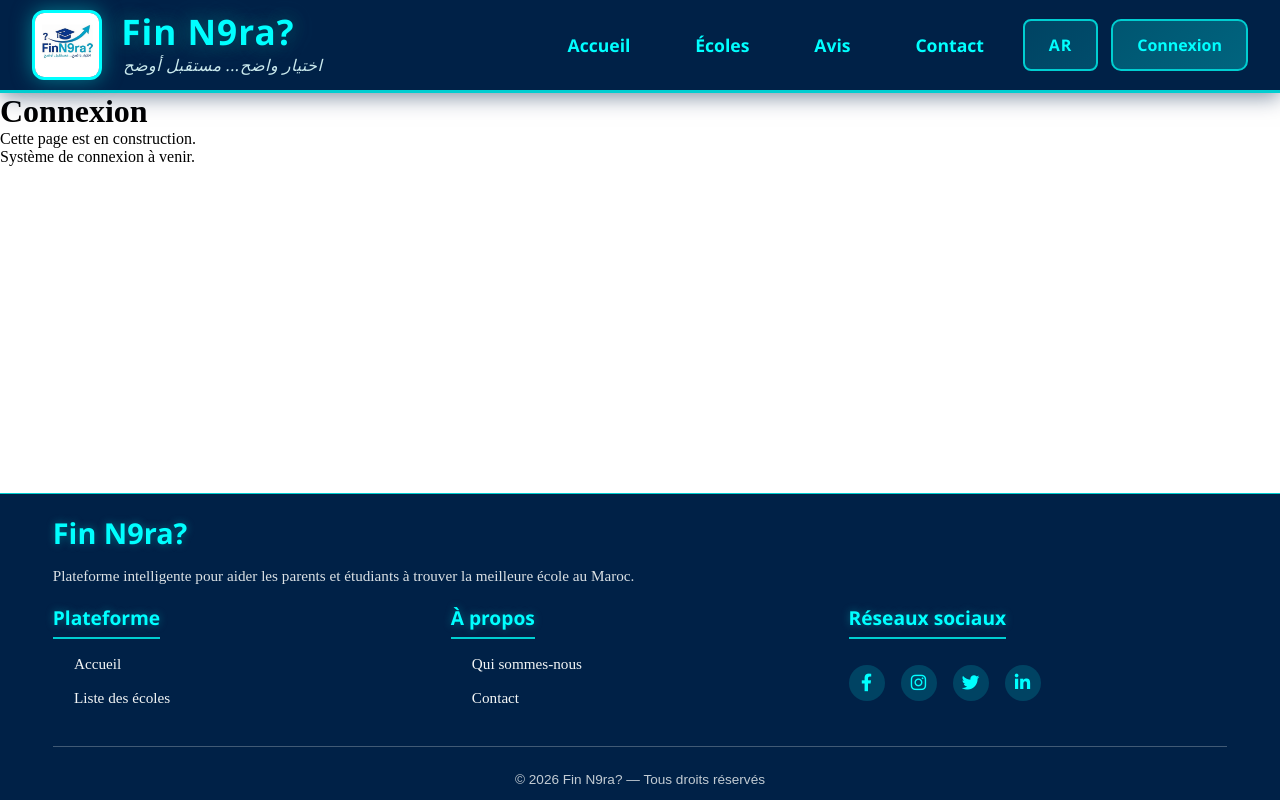
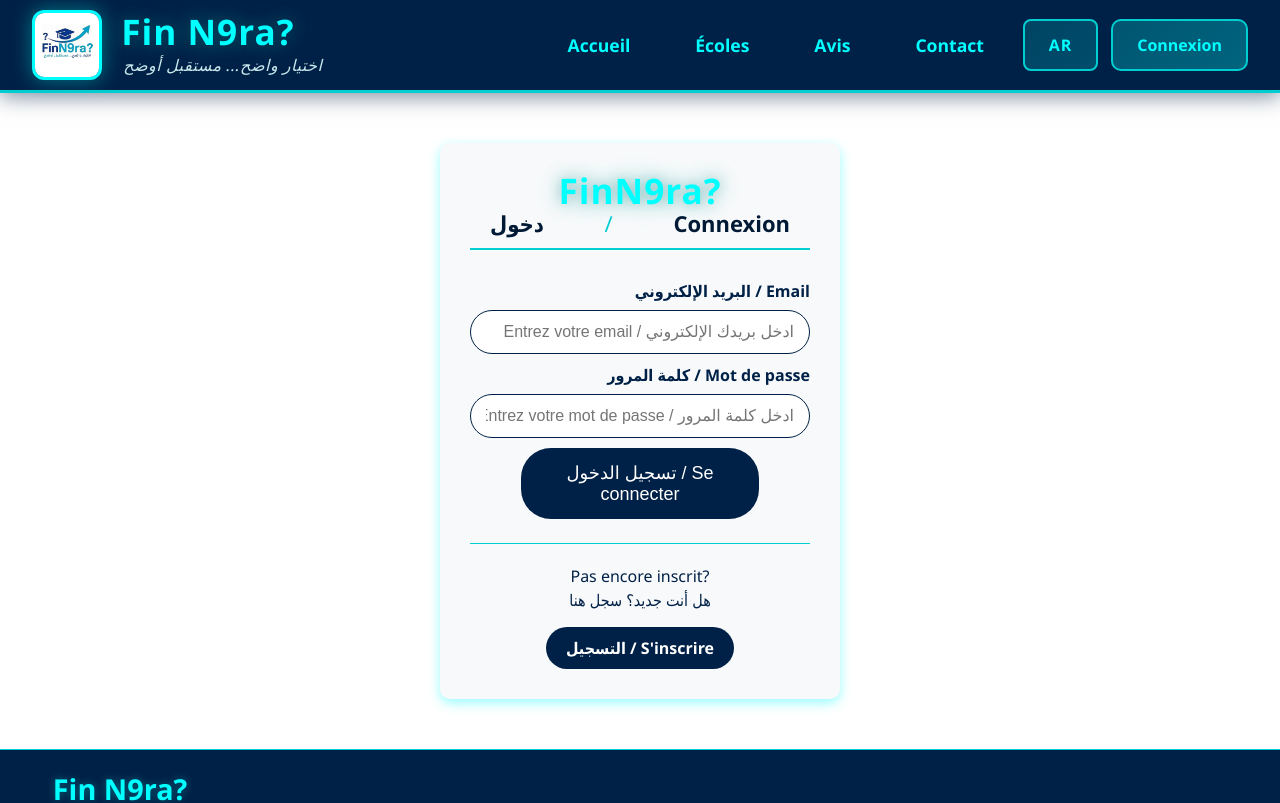
Before and after one commit to chaimaebelkadi33-jpg/FinN9ra_Project, a React (Create React App) app: page /login in a window 1280 px wide. Shown: the top 803 px of the page. Built offline with nearby package versions, Linux system fonts and the light colour scheme.

Commit message:
pagelogin

```diff
--- a/src/App.js
+++ b/src/App.js
@@ -10,7 +10,8 @@ import Accueil from './Pages/Accueil';
 import Ecoles from './Pages/Ecoles';
 import Avis from './Pages/Avis';
 import Contact from './Pages/Contact';
-import Login from './Pages/Login';
+import LoginPage from './Pages/LoginPage';
+import RegisterPage from './Pages/RegisterPage';
 import PageError from './Components/PageError';
 function App() {
   return (
@@ -23,7 +24,9 @@ function App() {
             <Route path="/ecoles" element={<Ecoles />} />
             <Route path="/avis" element={<Avis />} />
             <Route path="/contact" element={<Contact />} />
-            <Route path="/login" element={<Login />} />
+            <Route path="/login" element={<LoginPage />} />
+            <Route path="/LoginPage" element={<LoginPage />} />
+            <Route path="/register" element={<RegisterPage />} />
         <Route path="/EcoleDetail/:id" element={<EcoleDetails />} />
         <Route path="/ecole/:id" element={<EcoleDetails />} />
             <Route path="*" element={<PageError/>}/>
--- /dev/null
+++ b/src/Pages/LoginPage.jsx
@@ -0,0 +1,72 @@
+import React, { useState } from 'react';
+import '../Styles/LoginPage.css';
+
+const LoginPage = () => {
+  const [email, setEmail] = useState('');
+  const [password, setPassword] = useState('');
+
+  const handleSubmit = (e) => {
+    e.preventDefault();
+    console.log('Email:', email);
+    console.log('Password:', password);
+  };
+
+  return (
+    <div className="login-page-container">
+
+      <div className="login-page-header">
+        <h1 className="login-page-title">FinN9ra?</h1>
+        <div className="login-page-subtitle">
+          <span className="login-arabic">دخول</span>
+          <span className="login-separator">/</span>
+          <span className="login-french">Connexion</span>
+        </div>
+      </div>
+
+      {/* FORMULAIRE */}
+      <form onSubmit={handleSubmit} className="login-page-form">
+        <div className="login-page-input-group">
+          <label className="login-page-label">البريد الإلكتروني / Email</label>
+          <input
+            type="email"
+            className="login-page-input"
+            value={email}
+            onChange={(e) => setEmail(e.target.value)}
+            placeholder="ادخل بريدك الإلكتروني / Entrez votre email"
+            required
+          />
+        </div>
+
+        <div className="login-page-input-group">
+          <label className="login-page-label">كلمة المرور / Mot de passe</label>
+          <input
+            type="password"
+            className="login-page-input"
+            value={password}
+            onChange={(e) => setPassword(e.target.value)}
+            placeholder="ادخل كلمة المرور / Entrez votre mot de passe"
+            required
+          />
+        </div>
+
+        <button type="submit" className="login-page-button">
+          تسجيل الدخول / Se connecter
+        </button>
+      </form>
+
+      {/* SECTION INSCRIPTION */}
+      <div className="login-page-register-section">
+        <p className="login-page-register-text">
+          Pas encore inscrit?<br />
+          هل أنت جديد؟ سجل هنا
+        </p>
+        <a href="/register" className="login-page-register-link">
+          التسجيل / S'inscrire
+        </a>
+      </div>
+    </div>
+
+  );
+};
+
+export default LoginPage;
--- /dev/null
+++ b/src/Styles/LoginPage.css
@@ -0,0 +1,154 @@
+.login-page-container {
+  max-width: 400px;
+  margin: 50px auto;
+  padding: 30px;
+  background-color: #f8f9fa;
+  border-radius: 10px;
+  box-shadow: 0 4px 12px rgba(0, 250, 250, 0.4);
+  font-family: 'Segoe UI', Tahoma, Geneva, Verdana, sans-serif;
+  text-align: center;
+}
+
+/* HEADER - Classes spécifiques */
+.login-page-header {
+  margin-bottom: 30px;
+}
+
+.login-page-title {
+   color: var(--cyan);
+  font-size: 2.2rem;
+  font-weight: 900;
+  margin: 0;
+  line-height: 1;
+  text-shadow:
+    0 0 15px rgba(0, 100, 100, 0.5),
+    0 0 30px rgba(0, 255, 255, 0.3);
+  letter-spacing: 1px;
+  font-family: 'Segoe UI', Tahoma, Geneva, Verdana, sans-serif;
+}
+
+.login-page-subtitle {
+  color: #001a36;
+  font-size: 22px;
+  margin-bottom: 20px;
+  border-bottom: 2px solid #00CED1;
+  padding-bottom: 10px;
+  display: flex;
+  justify-content: space-between;
+  padding: 0 20px 10px 20px;
+}
+
+/* Styles pour séparer "دخول" et "Connexion" */
+.login-page-subtitle .login-arabic {
+  color: #001a36;
+  font-weight: bold;
+}
+
+.login-page-subtitle .login-separator {
+  color: #00CED1;
+  margin: 0 10px;
+}
+
+.login-page-subtitle .login-french {
+  color: #001a36;
+  font-weight: bold;
+}
+
+/* FORMULAIRE - Classes spécifiques */
+.login-page-form {
+  margin-bottom: 24px;
+}
+
+.login-page-input-group {
+  margin-bottom: 10px;
+  text-align: right;
+}
+
+.login-page-label {
+  display: block;
+  margin-bottom: 8px;
+  color: #002147;
+  font-weight: 700;
+  font-size: 16px;
+  text-align: right;
+}
+
+.login-page-input {
+  width: 100%;
+  padding: 12px 15px;
+  border: 1px solid #002147;
+  border-radius: 30px;
+  font-size: 16px;
+  transition: border-color 0.3s;
+  direction: rtl;
+  text-align: right;
+}
+
+.login-page-input:focus {
+  border-color: #00CED1;
+  outline: none;
+  box-shadow: 0 0 15px rgba(0, 255, 255, 0.5);
+}
+
+.login-page-button {
+  width: 70%;
+  padding: 14px;
+  background-color: #002147;
+  color: white;
+  border: none;
+  border-radius: 30px;
+  font-size: 18px;
+  font-weight: 500;
+  cursor: pointer;
+  transition: background-color 0.3s;
+}
+
+.login-page-button:hover {
+  background-color: #00CED1;
+}
+
+/* SECTION INSCRIPTION */
+.login-page-register-section {
+  margin-top: 20px;
+  padding-top: 20px;
+  border-top: 1px solid #00CED1;
+}
+
+.login-page-register-text {
+  color: #002147;
+  margin-bottom: 15px;
+  font-size: 16px;
+  line-height: 1.5;
+}
+
+.login-page-register-link {
+  display: inline-block;
+  padding: 10px 20px;
+  background-color: #002147;
+  color: white;
+  text-decoration: none;
+  border-radius: 30px;
+  font-weight: 600;
+  transition: background-color 0.3s;
+}
+
+.login-page-register-link:hover {
+  background-color: #00CED1;
+}
+
+/* Responsive design */
+@media (max-width: 480px) {
+  .login-page-container {
+    margin: 20px;
+    padding: 20px;
+  }
+
+  .login-page-title {
+    font-size: 24px;
+  }
+
+  .login-page-subtitle {
+    font-size: 20px;
+    padding: 0 10px 10px 10px;
+  }
+}
```
